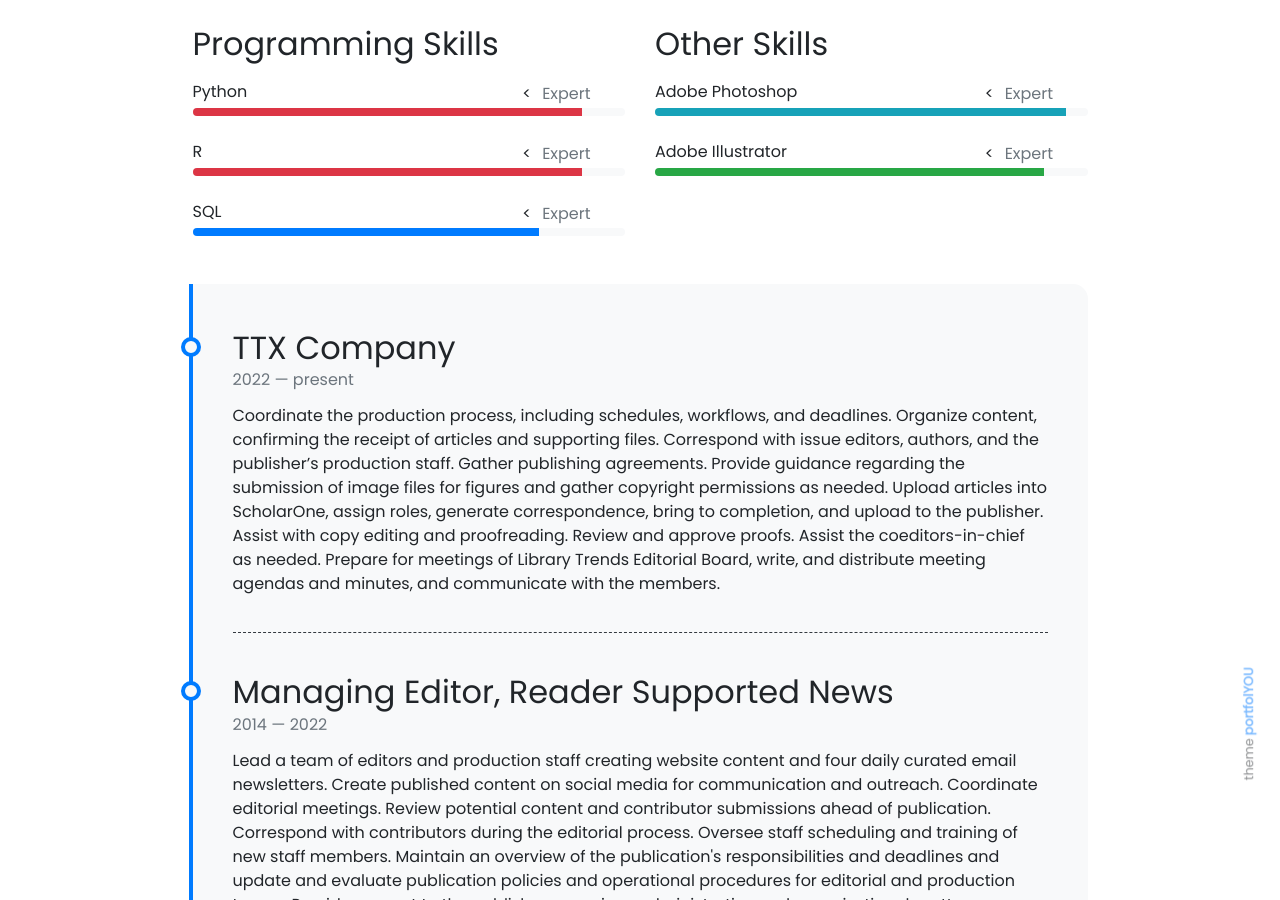
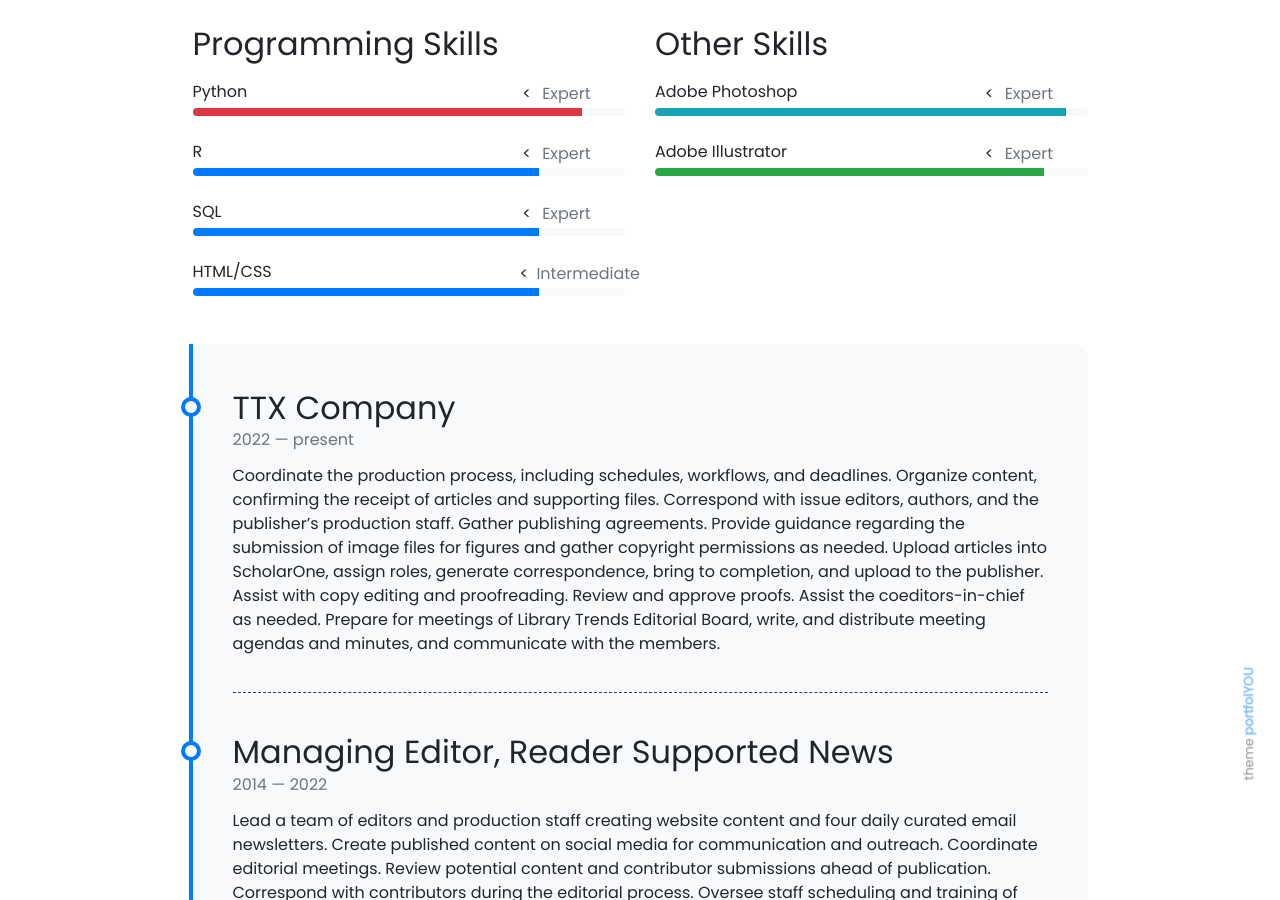
Before and after one commit to akshant10/akshant10.github.io, a Jekyll site: the page built from pages/about.md, in a window 1280 px wide and 900 px high, scrolled down 401 px. Built offline with Jekyll 4.4.1, drawn with Linux system fonts in a browser that asks for light colours; nearby versions of some CDN libraries.

Commit message:
Update programming-skills.yml

```diff
--- a/_data/programming-skills.yml
+++ b/_data/programming-skills.yml
@@ -5,11 +5,16 @@
   color: danger
 
 - name: R
-  percentage: 90
+  percentage: 80
   level: Expert
-  color: danger
+  color: Secondary
 
 - name: SQL
   percentage: 80
   level: Expert
   color: Secondary
+
+- name: HTML/CSS
+  percentage: 80
+  level: Intermediate
+  color:
```
